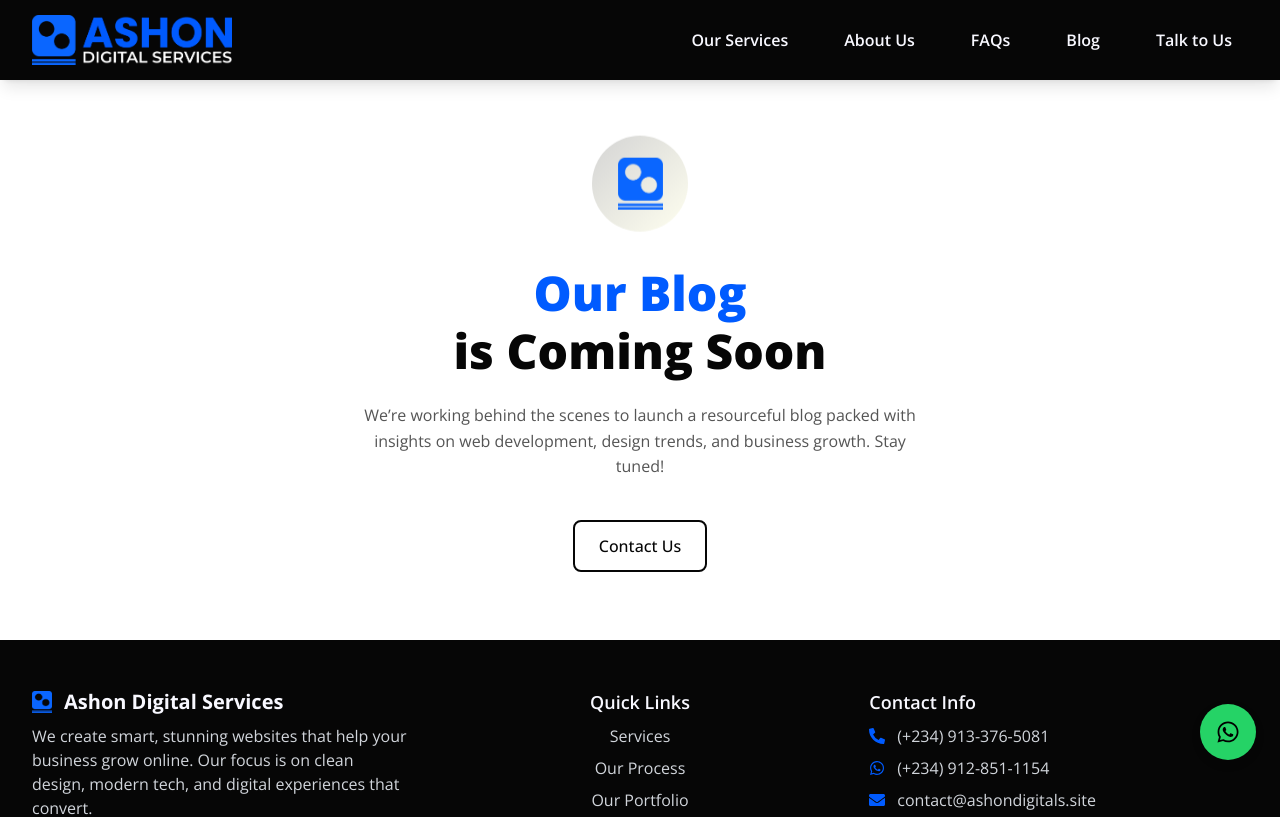
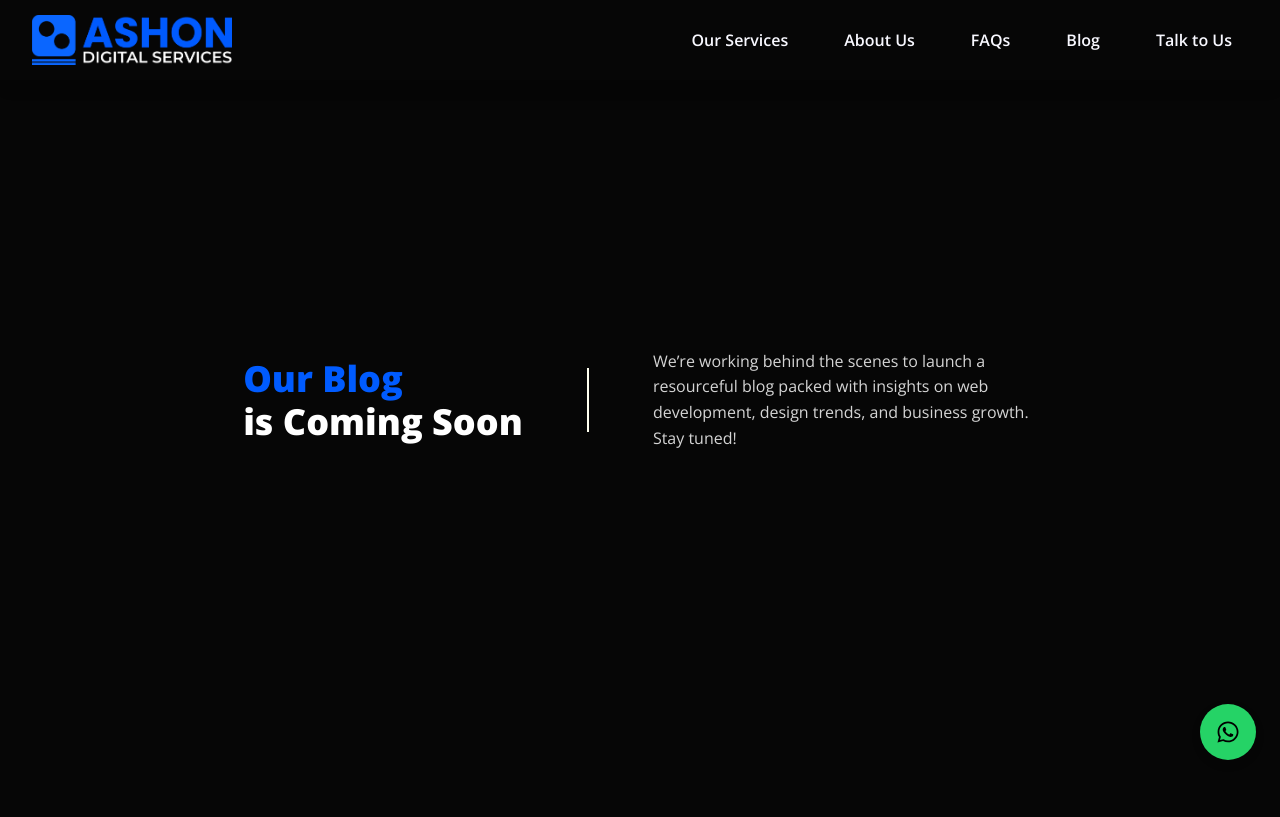
Before and after one commit to AshadeSamson/ashon-digital-services, a Next.js app: page /blog in a window 1280 px wide. Shown: the top 817 px of the page. Built offline with nearby package versions, Linux system fonts and the light colour scheme.

Commit message:
[style]: Update stylling for blog page to match brand style

```diff
--- a/app/blog/blog.module.css
+++ b/app/blog/blog.module.css
@@ -1,81 +1,65 @@
 .main {
-  min-height: 80vh;
-  background-color: #fff;
+  min-height: 100vh;
+  background-color: rgb(6, 6, 6);
   display: flex;
   justify-content: center;
   align-items: center;
   padding: 2rem 1rem;
-  padding-top: 100px;
 }
 
 .mainContent {
-  max-width: 48rem;
-  text-align: center;
-  margin: 0 auto;
+  max-width: 80rem;
+  width: 100%;
+  color: rgb(255, 255, 240);
+  display: flex;
+  justify-content: center;
+  align-items: center;
 }
 
-.iconContainer {
-  width: 6rem;
-  height: 6rem;
-  margin: 0 auto 2rem;
-  border-radius: 50%;
-  background: linear-gradient(to bottom right, rgb(212, 212, 212), rgb(255, 255, 240));
+.textSplit {
   display: flex;
+  flex-direction: column;
   align-items: center;
-  justify-content: center;
+  text-align: center;
+  gap: 2rem;
+}
+
+@media (min-width: 768px) {
+  .textSplit {
+    flex-direction: row;
+    text-align: left;
+    justify-content: center;
+  }
 }
 
 .headline {
   font-size: 2.25rem;
   font-weight: 800;
-  color: #060606;
-  margin-bottom: 1.5rem;
+  color: white;
   line-height: 1.2;
+  max-width: 22rem;
+}
+
+
+.subtext {
+  font-size: 1rem;
+  color: rgb(212, 212, 212);
+  max-width: 24rem;
+  line-height: 1.6;
+}
+
+.divider {
+  background-color: rgb(255, 255, 240);
+  width: 30%;
+  height: 2px;
 }
 
 @media (min-width: 768px) {
-  .headline {
-    font-size: 3rem;
+  .divider {
+    width: 2px;
+    height: 4rem;
+    margin: 0 2rem;
   }
-}
-
-.subtext {
-  font-size: 1rem;
-  color: #555;
-  max-width: 36rem;
-  margin: 0 auto 2.5rem;
-  line-height: 1.6;
-}
-
-.buttonGroup {
-  display: flex;
-  justify-content: center;
-  gap: 1rem;
-  flex-direction: column;
-}
-
-@media (min-width: 640px) {
-  .buttonGroup {
-    flex-direction: row;
-  }
-}
-
-.contactButton {
-  padding: 0.75rem 1.5rem;
-  font-size: 1rem;
-  font-weight: 500;
-  border: 2px solid rgb(6, 6, 6);
-  background-color: transparent;
-  color: rgb(6, 6, 6);
-  border-radius: 0.5rem;
-  cursor: pointer;
-  transition: all 0.3s ease;
-}
-
-.contactButton:hover {
-  background-color: rgb(6, 6, 6);
-  border-color: rgb(6, 6, 6);
-  color: white;
 }
 
 .gradientText {
@@ -84,13 +68,3 @@
   background-clip: text;
   color: transparent;
 }
-
-.floating {
-  animation: float 6s ease-in-out infinite;
-}
-
-@keyframes float {
-  0% { transform: translateY(0); }
-  50% { transform: translateY(-10px); }
-  100% { transform: translateY(0); }
-}
--- a/app/blog/page.tsx
+++ b/app/blog/page.tsx
@@ -1,12 +1,10 @@
 import React from 'react';
 import styles from './blog.module.css';
-import Link from 'next/link';
-import Image from 'next/image';
 
 
 export const metadata = {
-  title: 'Our Blog | Coming Soon',
-  description: 'Explore helpful articles, tutorials, and insights on web development and digital growth. Our blog is coming soon!',
+  title: 'Blog | Web Design, Development & Digital Growth Insights – Ashon Digital Services',
+  description: 'Discover expert tips, tutorials, and case studies on web design, development, and digital strategy. Stay informed with the latest insights from Ashon Digital Services.',
 };
 
 
@@ -17,22 +15,14 @@ const Blog = () => {
     <>
       <section className={styles.main}>
         <div className={styles.mainContent}>
-          <div className={`${styles.floating} ${styles.iconContainer}`}>
-            <Image src="/images/favicon.png" alt="Blog Icon" width={45} height={45} />
-          </div>
-
+          <div className={styles.textSplit}>
             <h1 className={styles.headline}>
               <span className={styles.gradientText}>Our Blog</span><br /> is Coming Soon
             </h1>
-
+            <div className={styles.divider}></div>
             <p className={styles.subtext}>
               We’re working behind the scenes to launch a resourceful blog packed with insights on web development, design trends, and business growth. Stay tuned!
             </p>
-
-          <div className={styles.buttonGroup}>
-            <Link href="https://wa.link/y6dil4" target="_blank" rel="noopener noreferrer">
-              <button className={styles.contactButton}>Contact Us</button>
-            </Link>
           </div>
         </div>
       </section>
```
Lines whose indentation alone changed are shown as unchanged.
